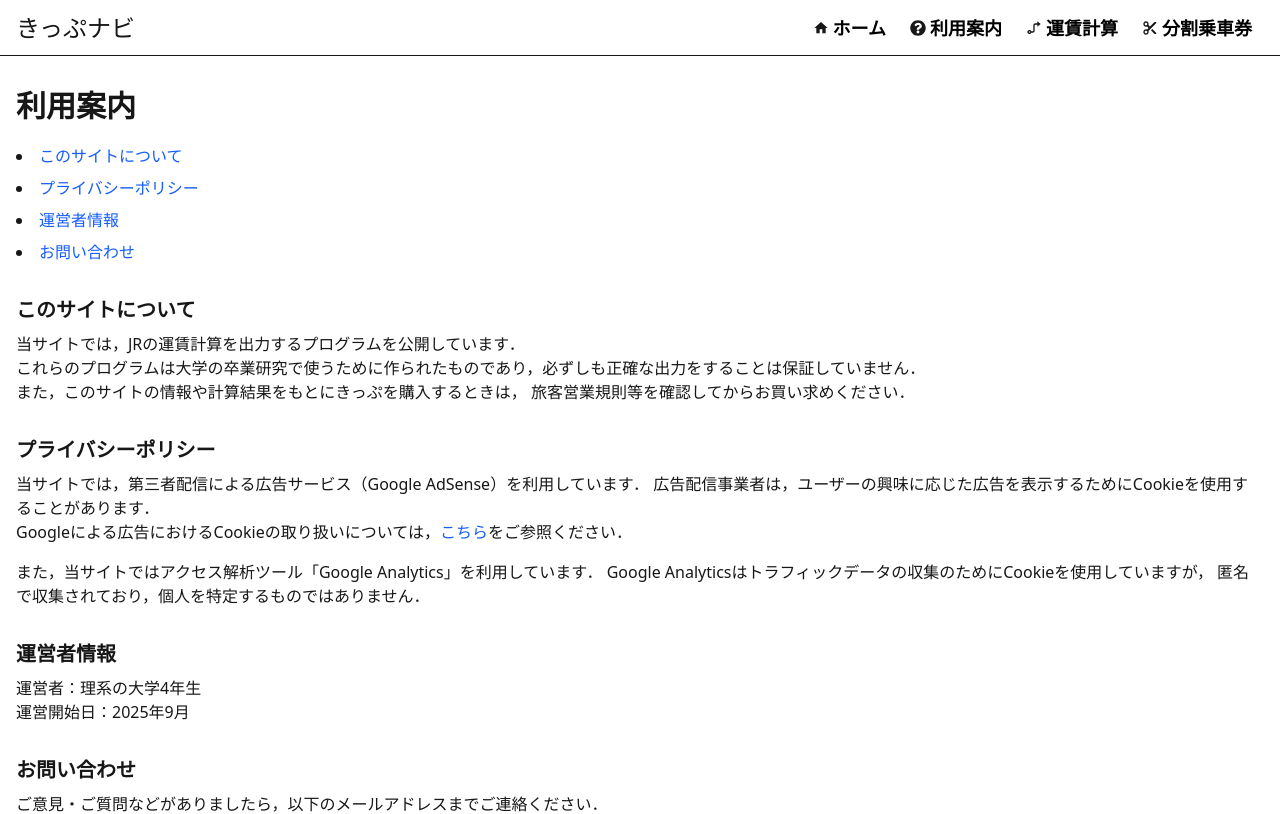
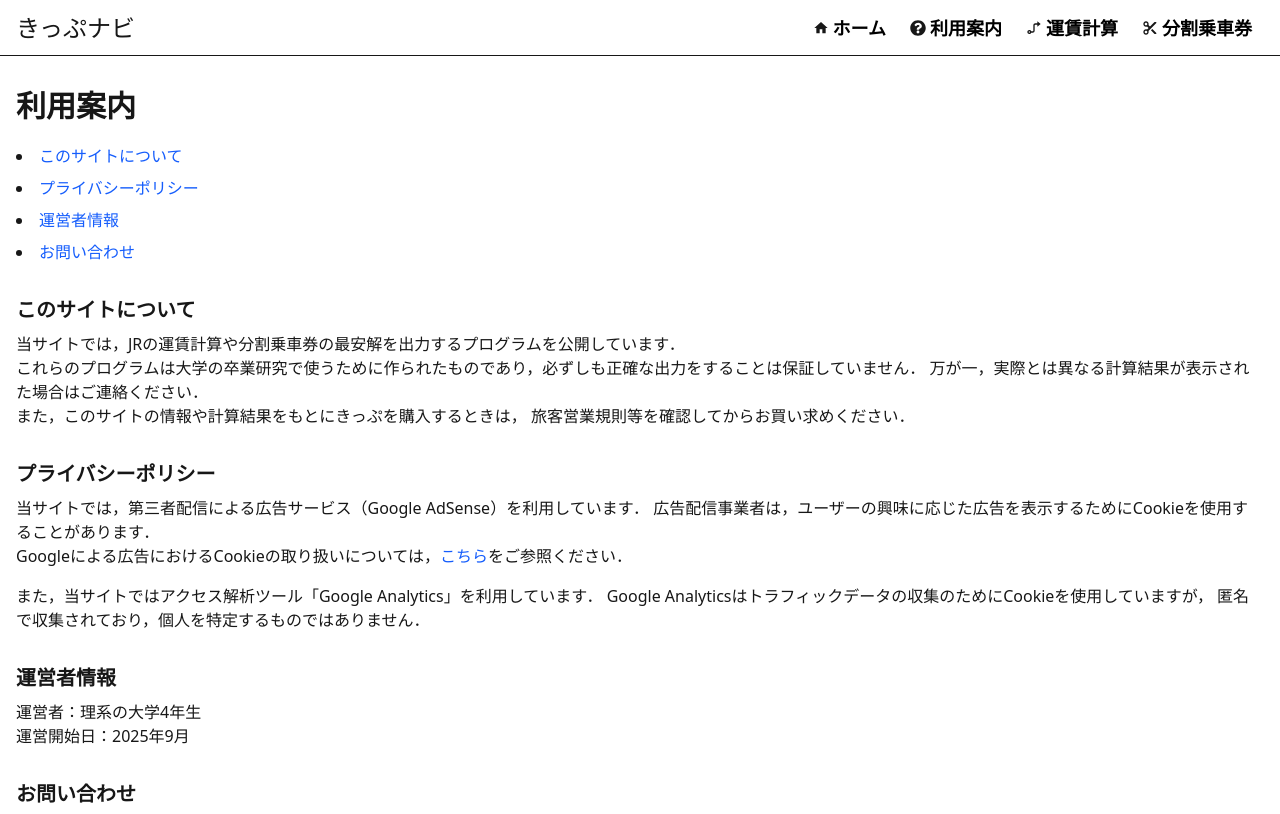
Before and after one commit to tojoryohei/kippu-navi, a Next.js app: page /guide in a window 1280 px wide. Shown: the top 814 px of the page. Built offline with nearby package versions, Linux system fonts and the light colour scheme; no server answers.

Commit message:
fix: 利用案内に分割乗車券を追加

```diff
--- a/src/app/guide/page.tsx
+++ b/src/app/guide/page.tsx
@@ -59,9 +59,10 @@ export default function Page() {
       <Element name="about">
         <h2 className="text-xl font-semibold mt-8 mb-2">このサイトについて</h2>
         <p className="mb-4">
-          当サイトでは，JRの運賃計算を出力するプログラムを公開しています．
+          当サイトでは，JRの運賃計算や分割乗車券の最安解を出力するプログラムを公開しています．
           <br />
           これらのプログラムは大学の卒業研究で使うために作られたものであり，必ずしも正確な出力をすることは保証していません．
+          万が一，実際とは異なる計算結果が表示された場合はご連絡ください．
           <br />
           また，このサイトの情報や計算結果をもとにきっぷを購入するときは，
           旅客営業規則等を確認してからお買い求めください．
--- a/src/app/split/componens/Form.tsx
+++ b/src/app/split/componens/Form.tsx
@@ -32,7 +32,7 @@ export default function SplitForm() {
         };
 
         try {
-            const response = await fetch('/api/split', { // APIエンドポイントは /api/split を想定
+            const response = await fetch('/api/split', {
                 method: 'POST',
                 headers: { 'Content-Type': 'application/json' },
                 body: JSON.stringify(apiRequestBody),
--- /dev/null
+++ b/src/app/split/layout.tsx
@@ -0,0 +1,11 @@
+export const metadata = {
+    title: "分割乗車券",
+};
+
+export default function GuideLayout({
+    children,
+}: {
+    children: React.ReactNode;
+}) {
+    return <>{children}</>;
+}
```
